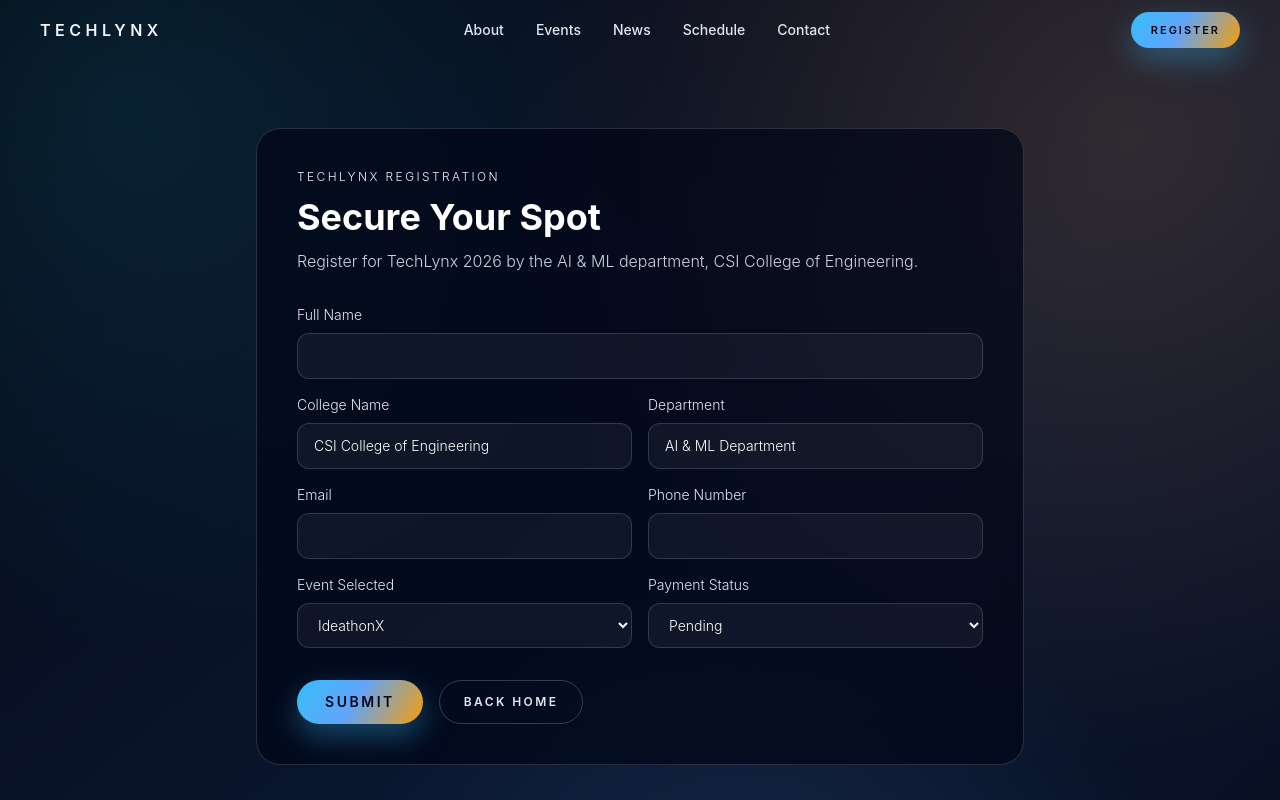
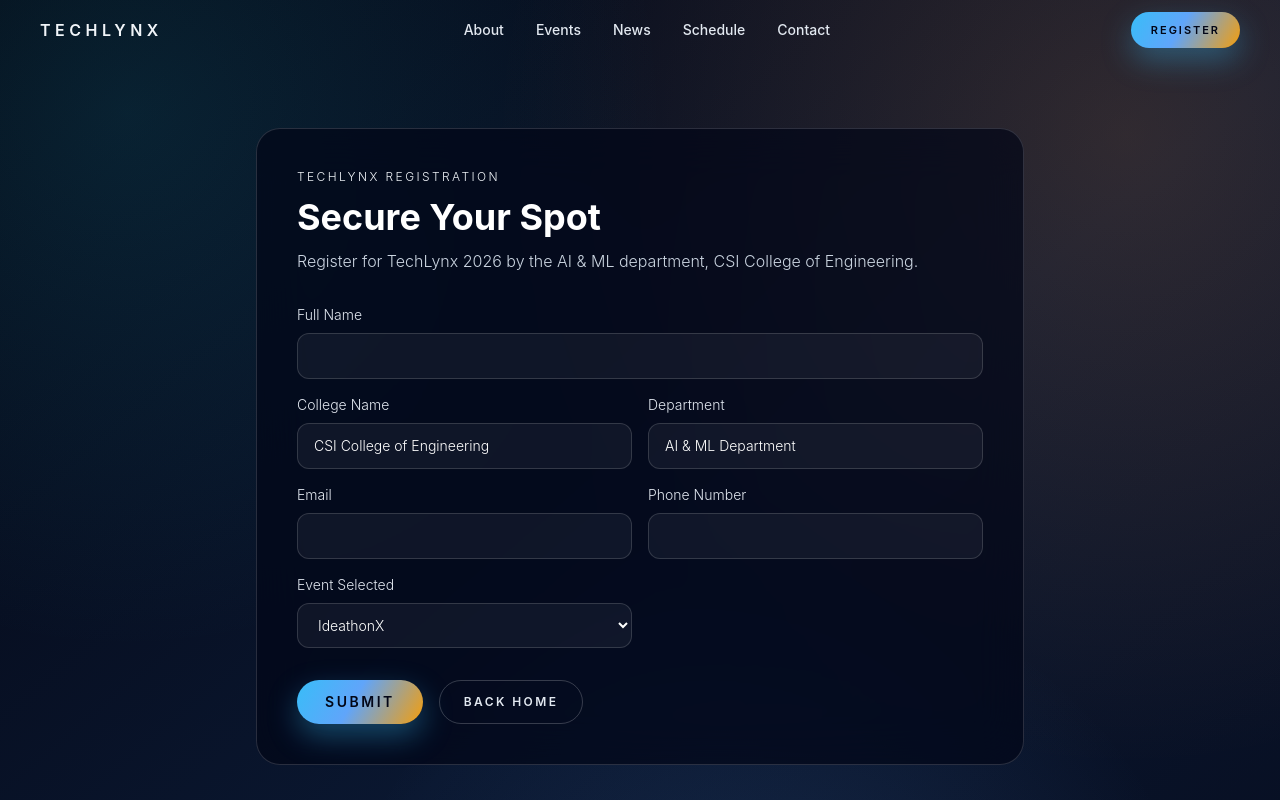
Before and after one commit to gh0st0706/symposium-ML, a React (Vite) app: page /register in a window 1280 px wide. Shown: the top 800 px of the page. Built offline with nearby package versions, Linux system fonts and the light colour scheme.

Commit message:
Update hero subtitle and simplify registration

```diff
--- a/src/components/Hero.jsx
+++ b/src/components/Hero.jsx
@@ -118,7 +118,7 @@ function Hero() {
           </div>
           <h1 className="font-display text-4xl font-semibold leading-tight text-white md:text-6xl xl:text-7xl">
             TechLynx 2026
-            <span className="mt-2 block bg-premium-gradient bg-clip-text text-transparent">National AI/ML Technical Symposium</span>
+            <span className="mt-2 block bg-premium-gradient bg-clip-text text-transparent">National Level Techno-Cultural Symposium</span>
           </h1>
           <p className="mt-6 max-w-2xl text-lg text-slate-300 md:text-xl">
             A national-level symposium by the Department of AI &amp; ML at CSI College of Engineering, presented for high-caliber
--- a/src/pages/Register.jsx
+++ b/src/pages/Register.jsx
@@ -8,8 +8,7 @@ const initialState = {
   department: "AI & ML Department",
   email: "",
   phoneNumber: "",
-  eventSelected: "IdeathonX",
-  paymentStatus: "Pending"
+  eventSelected: "IdeathonX"
 };
 
 const FORM_ENDPOINT =
@@ -38,8 +37,7 @@ function Register() {
       "entry.2283655": formData.department.trim(),
       "entry.1732981227": formData.email.trim(),
       "entry.230629987": formData.phoneNumber.trim(),
-      "entry.916226209": formData.eventSelected,
-      "entry.1630894865": formData.paymentStatus
+      "entry.916226209": formData.eventSelected
     };
 
     try {
@@ -113,14 +111,6 @@ function Register() {
               <option className="bg-slate-900">Reels Making</option>
             </select>
           </label>
-          <label className="text-sm text-slate-200">
-            Payment Status
-            <select className="mt-2 w-full rounded-xl border border-white/15 bg-white/5 px-4 py-3 text-white outline-none ring-cyan-300/40 focus:ring" name="paymentStatus" value={formData.paymentStatus} onChange={onChange}>
-              <option className="bg-slate-900">Pending</option>
-              <option className="bg-slate-900">Paid</option>
-            </select>
-          </label>
-
           {statusMessage ? (
             <p className={`md:col-span-2 text-sm ${statusType === "error" ? "text-rose-300" : "text-emerald-300"}`}>
               {statusMessage}
```
